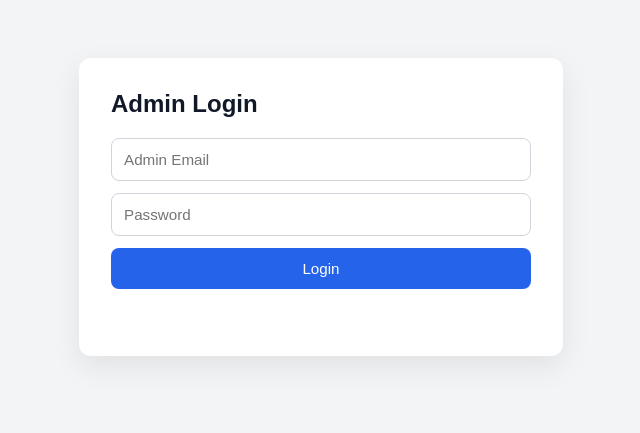
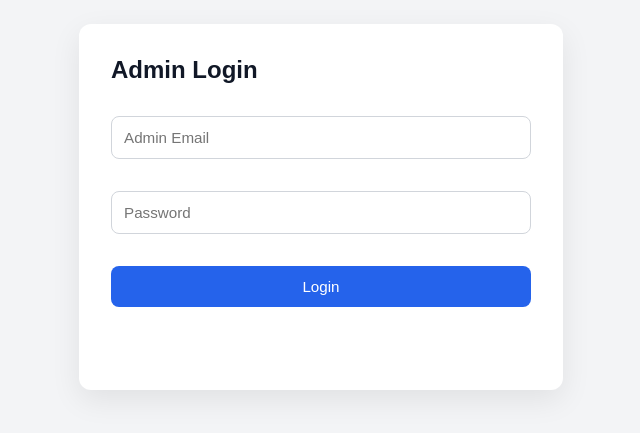
Before and after one commit to Moviebox-ai/moviebox-firebase-backend, a plain HTML site: page admin-panel/index.html in a window 1280 px wide. Shown: the part 193-626 px from the top of the page, without its empty margins (319-959 px from the left). Drawn offline with Linux system fonts and the light colour scheme.

Commit message:
Adjust admin panel layout to 16dp spacing

```diff
--- a/admin-panel/css/style.css
+++ b/admin-panel/css/style.css
@@ -2,6 +2,7 @@
   font-family: Arial, sans-serif;
   color: #111827;
   background: #f3f4f6;
+  --spacing-16dp: 1rem;
 }
 
 body {
@@ -19,17 +20,21 @@ body {
   background: #ffffff;
   border-radius: 12px;
   box-shadow: 0 10px 30px rgba(0, 0, 0, 0.08);
+  display: flex;
+  flex-direction: column;
+  gap: var(--spacing-16dp);
 }
 
 h2,
 h1 {
   margin-top: 0;
+  margin-bottom: var(--spacing-16dp);
 }
 
 input {
   width: 100%;
   box-sizing: border-box;
-  margin-bottom: 0.75rem;
+  margin-bottom: var(--spacing-16dp);
   padding: 0.75rem;
   border: 1px solid #d1d5db;
   border-radius: 8px;
@@ -53,3 +58,9 @@ button {
   color: #dc2626;
   font-size: 0.9rem;
 }
+
+.card > :last-child,
+.container > :last-child,
+input:last-child {
+  margin-bottom: 0;
+}
```
